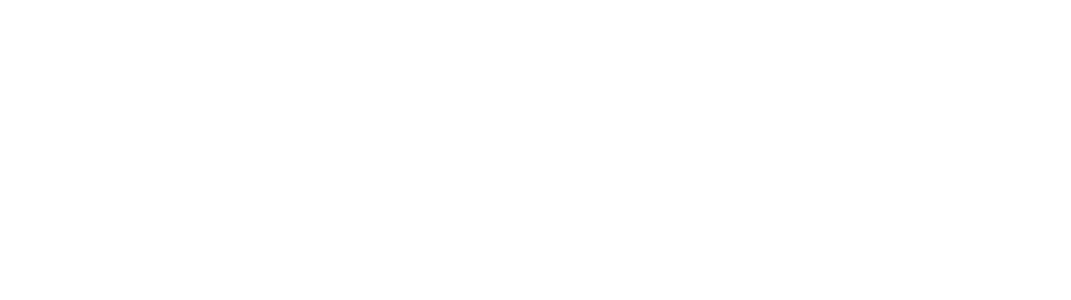
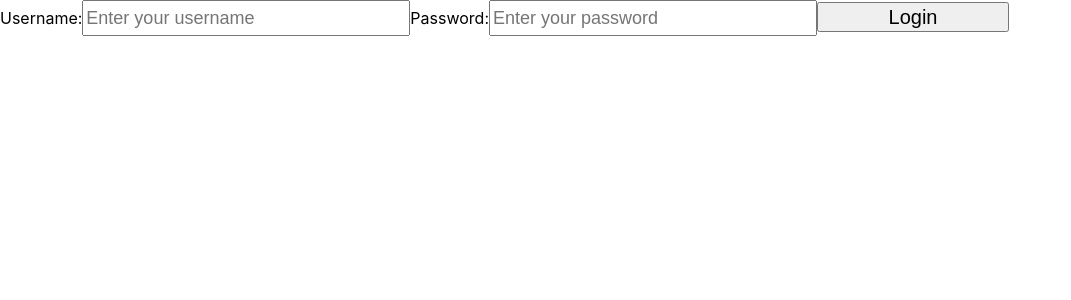
Before and after one commit to Ran-E/BestWordle-Ran, a React (Create React App) app in the folder worlde-ran/: page /home in a window 1280 px wide. Before the commit this address had no page. Shown: the top 300 px of the page, without its empty margins (0-1071 px from the left). Built offline with nearby package versions, Linux system fonts and the light colour scheme.

Commit message:
Add Login Locally

```diff
--- a/worlde-ran/src/App.tsx
+++ b/worlde-ran/src/App.tsx
@@ -1,11 +1,28 @@
 import React from "react";
 import { Route, Routes } from "react-router-dom";
+import Login from "./components/loginWithLocalStorage/loginWithLocalStorage";
 import Root from "./routes/root/root";
 
 function App() {
+  const handleSuccessfulLogin = (username: string) => {
+    console.log(`Welcome ${username}! You have successfully logged in.`);
+  };
+
+  const handleFailedLogin = () => {
+    console.log("Login failed. Please check your username and password.");
+  };
   return (
     <Routes>
       <Route path="/" element={<Root />} />
+      <Route
+        path="/home"
+        element={
+          <Login
+            handleSuccessfulLogin={handleSuccessfulLogin}
+            handleFailedLogin={handleFailedLogin}
+          />
+        }
+      />
     </Routes>
   );
 }
--- /dev/null
+++ b/worlde-ran/src/components/loginWithLocalStorage/loginWithLocalStorage.scss
@@ -0,0 +1,10 @@
+input {
+  height: 30px;
+  width: 25%;
+  font-size: 18px;
+}
+button {
+  height: 30px;
+  width: 15%;
+  font-size: 20px;
+}
--- /dev/null
+++ b/worlde-ran/src/components/loginWithLocalStorage/loginWithLocalStorage.tsx
@@ -0,0 +1,73 @@
+import "./loginWithLocalStorage.scss";
+import React, { useState } from "react";
+
+interface Props {
+  handleSuccessfulLogin: (username: string) => void;
+  handleFailedLogin: () => void;
+}
+
+interface User {
+  username: string;
+  password: string;
+}
+
+const Login = (props: Props) => {
+  const [user, setUser] = useState<User | null>(null);
+  const [isLoggedIn, setIsLoggedIn] = useState(false);
+  const [username, setUsername] = useState("");
+  const [password, setPassword] = useState("");
+
+  const handleLogin = () => {
+    // code to check if username and password are valid
+    if (!username && !password) {
+      setUser({ username, password });
+      setIsLoggedIn(true);
+      props.handleSuccessfulLogin(username);
+    } else {
+      alert("Invalid username or password");
+      props.handleFailedLogin();
+    }
+  };
+
+  const handleLogout = () => {
+    setUser(null);
+    setIsLoggedIn(false);
+    setUsername("");
+    setPassword("");
+  };
+
+  return (
+    <div>
+      {isLoggedIn ? (
+        <>
+          <p>Welcome, {user?.username}</p>
+          <button onClick={handleLogout}>Logout</button>
+        </>
+      ) : (
+        <>
+          <label>
+            Username:
+            <input
+              type="text"
+              placeholder="Enter your username"
+              value={username}
+              onChange={(e) => setUsername(e.target.value)}
+            />
+          </label>
+          <label>
+            Password:
+            <input
+              type="password"
+              placeholder="Enter your password"
+              value={password}
+              onChange={(e) => setPassword(e.target.value)}
+            />
+          </label>
+          <button onClick={handleLogin}>Login</button>
+        </>
+      )}
+    </div>
+  );
+};
+
+export default Login;
--- a/worlde-ran/src/routes/root/root.tsx
+++ b/worlde-ran/src/routes/root/root.tsx
@@ -1,12 +1,10 @@
 import React from "react";
 import Navbar from "../../containers/Navbar/Navbar";
-import Game from "../game/game";
-import loginWithLocalStorage from "../../components/loginWithLocalStorage/loginWithLocalStorage";
+// import Game from "../game/game";
 
 export default function Root() {
   return (
     <>
-      <loginWithLocalStorage />
       <Navbar />
       <h1>2</h1>
     </>
```
Also changed, not shown: worlde-ran/src/components/TextInputs.tsx (added, +65 -0 lines), worlde-ran/src/routes/Home.tsx (added, +21 -0 lines), 1 other file (tests, documents, lock files or other folders).
